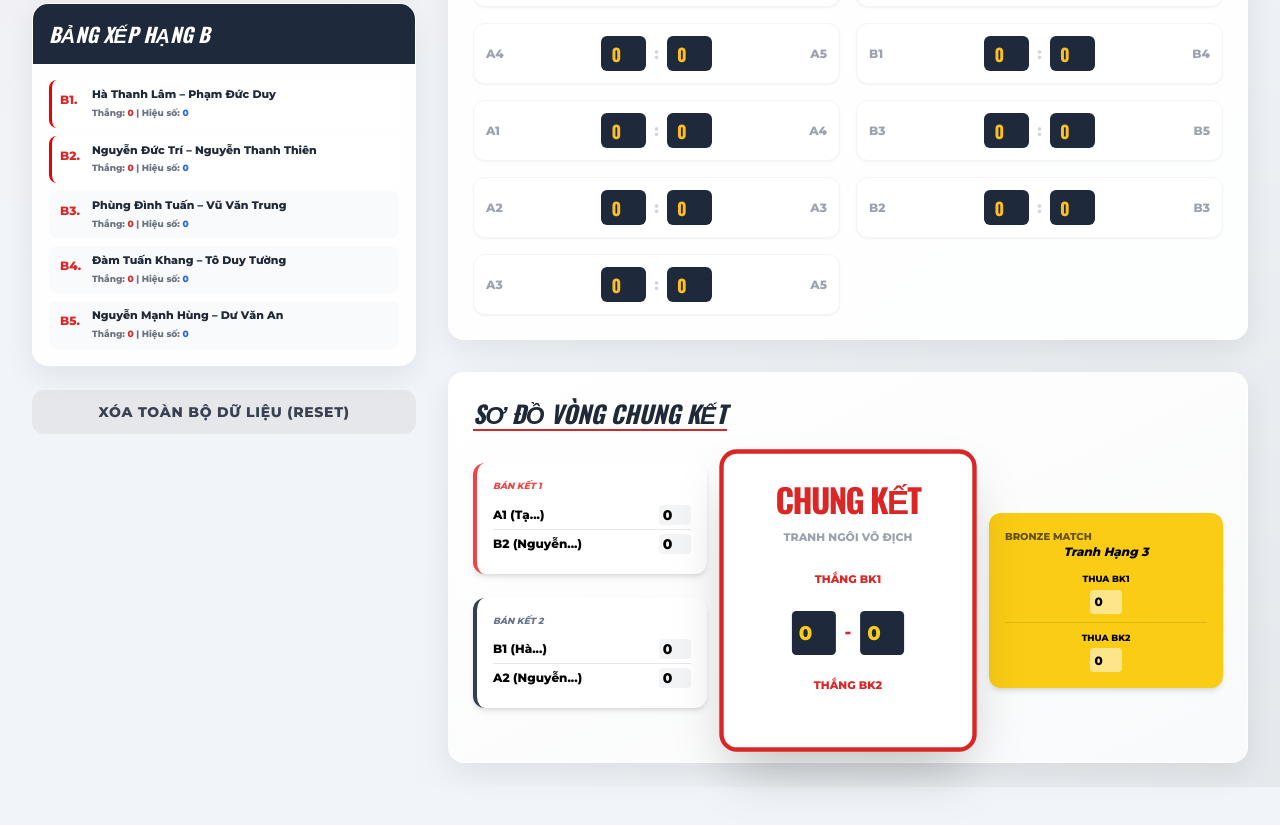
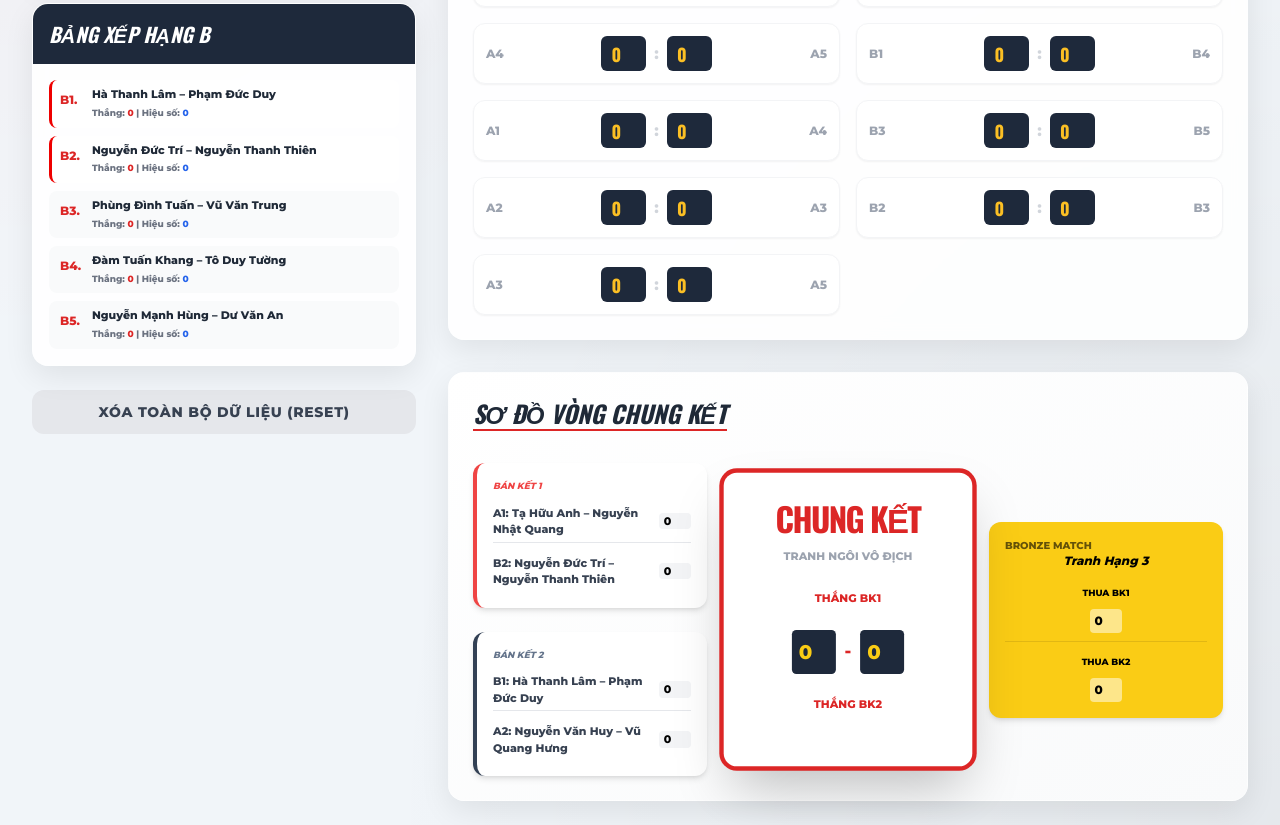
Before and after one commit to duypd9/caulongvtit42026, a website: page index.html in a window 1280 px wide. Shown: the part 763-1588 px from the top of the page. Before the commit the page ends 1550 px from the top, so only its background shows below. Drawn offline with nearby package versions, Linux system fonts and the light colour scheme.

Commit message:
Update index.html

```diff
--- a/index.html
+++ b/index.html
@@ -122,26 +122,30 @@
                         <div class="space-y-6">
                             <div class="bg-white p-4 rounded-xl shadow-md border-l-4 border-red-500">
                                 <div class="text-[9px] font-black text-red-500 mb-2 uppercase italic">Bán Kết 1</div>
-                                <div class="flex justify-between items-center text-sm font-bold py-1 border-b">
-                                    <span id="sf1-team1-label" class="text-xs">Nhất Bảng A</span>
+                                <div class="flex flex-col space-y-2">
+                                    <div class="flex justify-between items-center text-[11px] font-bold py-1 border-b">
+                                        <span id="sf1-team1-label" class="pr-2 text-gray-700">Nhất Bảng A</span>
                                         <input type="number" id="sf1-s1" onchange="updateKnockoutScore('sf1-s1', this.value)" class="w-8 text-center bg-gray-100 rounded" value="0">
                                     </div>
-                                <div class="flex justify-between items-center text-sm font-bold py-1">
-                                    <span id="sf1-team2-label" class="text-xs">Nhì Bảng B</span>
+                                    <div class="flex justify-between items-center text-[11px] font-bold py-1">
+                                        <span id="sf1-team2-label" class="pr-2 text-gray-700">Nhì Bảng B</span>
                                         <input type="number" id="sf1-s2" onchange="updateKnockoutScore('sf1-s2', this.value)" class="w-8 text-center bg-gray-100 rounded" value="0">
+                                    </div>
                                 </div>
                             </div>
 
                             <!-- Semi Final 2 -->
                             <div class="bg-white p-4 rounded-xl shadow-md border-l-4 border-slate-700">
                                 <div class="text-[9px] font-black text-slate-500 mb-2 uppercase italic">Bán Kết 2</div>
-                                <div class="flex justify-between items-center text-sm font-bold py-1 border-b">
-                                    <span id="sf2-team1-label" class="text-xs">Nhất Bảng B</span>
+                                <div class="flex flex-col space-y-2">
+                                    <div class="flex justify-between items-center text-[11px] font-bold py-1 border-b">
+                                        <span id="sf2-team1-label" class="pr-2 text-gray-700">Nhất Bảng B</span>
                                         <input type="number" id="sf2-s1" onchange="updateKnockoutScore('sf2-s1', this.value)" class="w-8 text-center bg-gray-100 rounded" value="0">
                                     </div>
-                                <div class="flex justify-between items-center text-sm font-bold py-1">
-                                    <span id="sf2-team2-label" class="text-xs">Nhì Bảng A</span>
+                                    <div class="flex justify-between items-center text-[11px] font-bold py-1">
+                                        <span id="sf2-team2-label" class="pr-2 text-gray-700">Nhì Bảng A</span>
                                         <input type="number" id="sf2-s2" onchange="updateKnockoutScore('sf2-s2', this.value)" class="w-8 text-center bg-gray-100 rounded" value="0">
+                                    </div>
                                 </div>
                             </div>
                         </div>
@@ -153,13 +157,13 @@
                                     <div class="oswald text-red-600 text-3xl font-black mb-2 tracking-tighter">CHUNG KẾT</div>
                                     <div class="text-[10px] font-bold uppercase text-gray-400">Tranh Ngôi Vô Địch</div>
                                     <div class="my-4 space-y-3">
-                                        <div class="text-[10px] font-black uppercase text-red-600 leading-tight h-8 flex items-center justify-center" id="final-t1">Thắng BK1</div>
+                                        <div class="text-[10px] font-black uppercase text-red-600 leading-tight min-h-8 flex items-center justify-center px-1" id="final-t1">Thắng BK1</div>
                                         <div class="flex items-center justify-center space-x-2">
                                             <input type="number" id="f-s1" onchange="updateKnockoutScore('f-s1', this.value)" class="w-10 h-10 bg-slate-800 text-yellow-400 text-center font-bold rounded text-lg" value="0">
                                             <span class="text-red-600 font-black">-</span>
                                             <input type="number" id="f-s2" onchange="updateKnockoutScore('f-s2', this.value)" class="w-10 h-10 bg-slate-800 text-yellow-400 text-center font-bold rounded text-lg" value="0">
                                         </div>
-                                        <div class="text-[10px] font-black uppercase text-red-600 leading-tight h-8 flex items-center justify-center" id="final-t2">Thắng BK2</div>
+                                        <div class="text-[10px] font-black uppercase text-red-600 leading-tight min-h-8 flex items-center justify-center px-1" id="final-t2">Thắng BK2</div>
                                     </div>
                                 </div>
                             </div>
@@ -172,11 +176,11 @@
                                 <div class="text-xs font-bold text-black italic text-center">Tranh Hạng 3</div>
                                 <div class="mt-3 space-y-2">
                                     <div class="flex flex-col border-b border-black/10 pb-2">
-                                        <div id="bronze-t1" class="text-[9px] font-black uppercase truncate mb-1 text-center">Thua BK1</div>
+                                        <div id="bronze-t1" class="text-[9px] font-black uppercase mb-1 text-center whitespace-normal min-h-[24px] flex items-center justify-center">Thua BK1</div>
                                         <div class="flex justify-center"><input type="number" id="b-s1" onchange="updateKnockoutScore('b-s1', this.value)" class="w-8 h-6 bg-white/50 text-center rounded text-xs font-bold" value="0"></div>
                                     </div>
                                     <div class="flex flex-col">
-                                        <div id="bronze-t2" class="text-[9px] font-black uppercase truncate mb-1 text-center">Thua BK2</div>
+                                        <div id="bronze-t2" class="text-[9px] font-black uppercase mb-1 text-center whitespace-normal min-h-[24px] flex items-center justify-center">Thua BK2</div>
                                         <div class="flex justify-center"><input type="number" id="b-s2" onchange="updateKnockoutScore('b-s2', this.value)" class="w-8 h-6 bg-white/50 text-center rounded text-xs font-bold" value="0"></div>
                                     </div>
                                 </div>
@@ -338,10 +342,10 @@
             currentSF1.t1 = rankA[0]; currentSF1.t2 = rankB[1];
             currentSF2.t1 = rankB[0]; currentSF2.t2 = rankA[1];
 
-            document.getElementById('sf1-team1-label').innerText = rankA[0].id + " (" + rankA[0].name.split('–')[0].trim().split(' ')[0] + "...)";
-            document.getElementById('sf1-team2-label').innerText = rankB[1].id + " (" + rankB[1].name.split('–')[0].trim().split(' ')[0] + "...)";
-            document.getElementById('sf2-team1-label').innerText = rankB[0].id + " (" + rankB[0].name.split('–')[0].trim().split(' ')[0] + "...)";
-            document.getElementById('sf2-team2-label').innerText = rankA[1].id + " (" + rankA[1].name.split('–')[0].trim().split(' ')[0] + "...)";
+            document.getElementById('sf1-team1-label').innerText = rankA[0].id + ": " + rankA[0].name;
+            document.getElementById('sf1-team2-label').innerText = rankB[1].id + ": " + rankB[1].name;
+            document.getElementById('sf2-team1-label').innerText = rankB[0].id + ": " + rankB[0].name;
+            document.getElementById('sf2-team2-label').innerText = rankA[1].id + ": " + rankA[1].name;
 
             updateFinalsFromScores();
         }
@@ -352,26 +356,36 @@
             const s2_1 = knockoutScores['sf2-s1'];
             const s2_2 = knockoutScores['sf2-s2'];
 
+            // Cập nhật Chung kết & Tranh hạng 3 từ Bán kết 1
             if (s1_1 !== 0 || s1_2 !== 0) {
                 if (s1_1 > s1_2) {
                     setTeamText('final-t1', currentSF1.t1);
-                    setTeamText('bronze-t1', currentSF1.t2);
+                    setTeamText('bronze-t1', currentSF1.t2); // Thua BK1
                 } else if (s1_2 > s1_1) {
                     setTeamText('final-t1', currentSF1.t2);
-                    setTeamText('bronze-t1', currentSF1.t1);
+                    setTeamText('bronze-t1', currentSF1.t1); // Thua BK1
+                } else {
+                    // Hòa (tạm thời để Nhất BK đi tiếp)
+                    setTeamText('final-t1', currentSF1.t1);
+                    setTeamText('bronze-t1', currentSF1.t2);
                 }
             } else {
                 document.getElementById('final-t1').innerText = "Thắng BK1";
                 document.getElementById('bronze-t1').innerText = "Thua BK1";
             }
 
+            // Cập nhật Chung kết & Tranh hạng 3 từ Bán kết 2
             if (s2_1 !== 0 || s2_2 !== 0) {
                 if (s2_1 > s2_2) {
                     setTeamText('final-t2', currentSF2.t1);
-                    setTeamText('bronze-t2', currentSF2.t2);
+                    setTeamText('bronze-t2', currentSF2.t2); // Thua BK2
                 } else if (s2_2 > s2_1) {
                     setTeamText('final-t2', currentSF2.t2);
-                    setTeamText('bronze-t2', currentSF2.t1);
+                    setTeamText('bronze-t2', currentSF2.t1); // Thua BK2
+                } else {
+                    // Hòa
+                    setTeamText('final-t2', currentSF2.t1);
+                    setTeamText('bronze-t2', currentSF2.t2);
                 }
             } else {
                 document.getElementById('final-t2').innerText = "Thắng BK2";
@@ -380,8 +394,8 @@
         }
 
         function setTeamText(elementId, team) {
-            const name = team.name.split('–')[0].trim();
-            document.getElementById(elementId).innerText = team.id + ": " + name;
+            if (!team) return;
+            document.getElementById(elementId).innerText = team.id + ": " + team.name;
         }
 
         window.onload = init;
```
Lines whose indentation alone changed are shown as unchanged.
